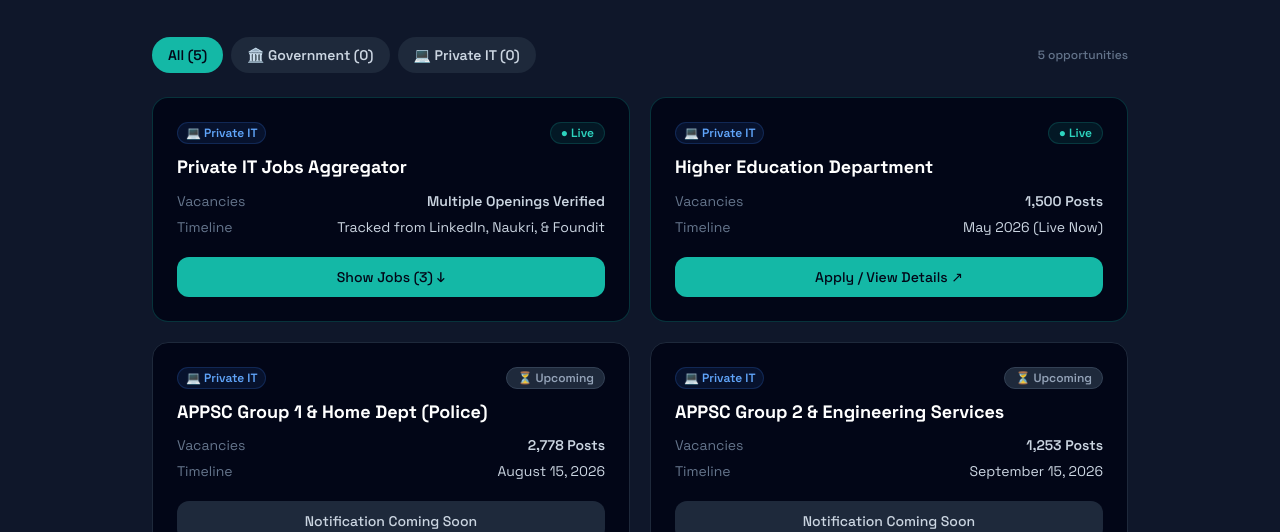
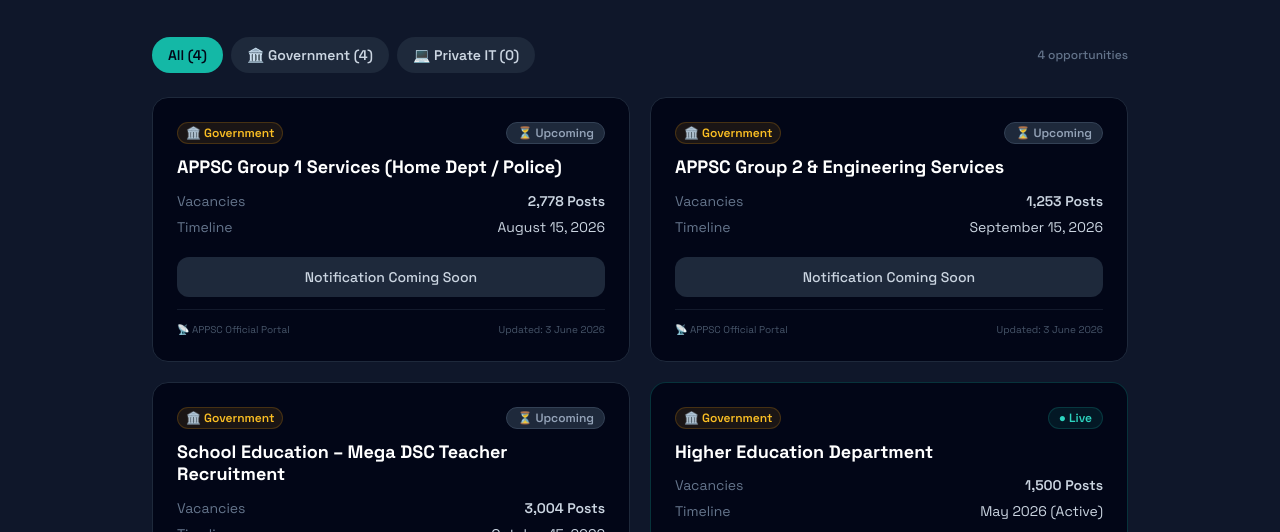
Before and after one commit to APneedsyou/ap-needs-you, a plain HTML site: page index.html in a window 1280 px wide. Shown: the part 268-800 px from the top of the page. Drawn offline with nearby package versions, Linux system fonts and the light colour scheme.

Commit message:
adding changes

```diff
--- a/data.json
+++ b/data.json
@@ -1,55 +1,46 @@
 [
   {
-    "id": "IT1",
-    "department": "Private IT Jobs Aggregator",
-    "vacancies": "Multiple Openings Verified",
-    "date": "Tracked from LinkedIn, Naukri, & Foundit",
-    "status": "Active",
-    "subJobs": [
-      {
-        "title": "Miracle Software Systems - Mega Walk-In (Vizag)",
-        "link": "https://www.miraclesoft.com/careers/"
-      },
-      {
-        "title": "TCS - System Engineer Trainee via LinkedIn Hub",
-        "link": "https://www.linkedin.com"
-      },
-      {
-        "title": "Tech Mahindra - Associate Software Engineer via Naukri",
-        "link": "https://www.naukri.com"
-      }
-    ]
-  },
-  {
-    "id": "N1",
-    "department": "Higher Education Department",
-    "vacancies": "1,500 Posts",
-    "date": "May 2026 (Live Now)",
-    "status": "Active",
-    "link": "https://portal-psc.ap.gov.in"
-  },
-  {
-    "id": "N2",
-    "department": "APPSC Group 1 & Home Dept (Police)",
+    "id": "APPSC-GRP1",
+    "department": "APPSC Group 1 Services (Home Dept / Police)",
     "vacancies": "2,778 Posts",
     "date": "August 15, 2026",
     "status": "Upcoming",
-    "link": "https://psc.ap.gov.in"
+    "category": "government",
+    "link": "https://psc.ap.gov.in",
+    "lastUpdated": "3 June 2026",
+    "source": "APPSC Official Portal"
   },
   {
-    "id": "N3",
+    "id": "APPSC-GRP2",
     "department": "APPSC Group 2 & Engineering Services",
     "vacancies": "1,253 Posts",
     "date": "September 15, 2026",
     "status": "Upcoming",
-    "link": "https://psc.ap.gov.in"
+    "category": "government",
+    "link": "https://psc.ap.gov.in",
+    "lastUpdated": "3 June 2026",
+    "source": "APPSC Official Portal"
   },
   {
-    "id": "N4",
-    "department": "School Education (Mega DSC)",
+    "id": "DSC-2026",
+    "department": "School Education – Mega DSC Teacher Recruitment",
     "vacancies": "3,004 Posts",
     "date": "October 15, 2026",
     "status": "Upcoming",
-    "link": "https://naipunyam.ap.gov.in"
+    "category": "government",
+    "link": "https://naipunyam.ap.gov.in",
+    "lastUpdated": "3 June 2026",
+    "source": "AP School Education Portal"
+  },
+  {
+    "id": "APHEDCET",
+    "department": "Higher Education Department",
+    "vacancies": "1,500 Posts",
+    "date": "May 2026 (Active)",
+    "status": "Active",
+    "category": "government",
+    "link": "https://portal-psc.ap.gov.in",
+    "lastUpdated": "3 June 2026",
+    "source": "AP Higher Education Portal"
   }
 ]
```
Also changed, not shown: index.html (line endings or trailing spaces), 1 other file.
